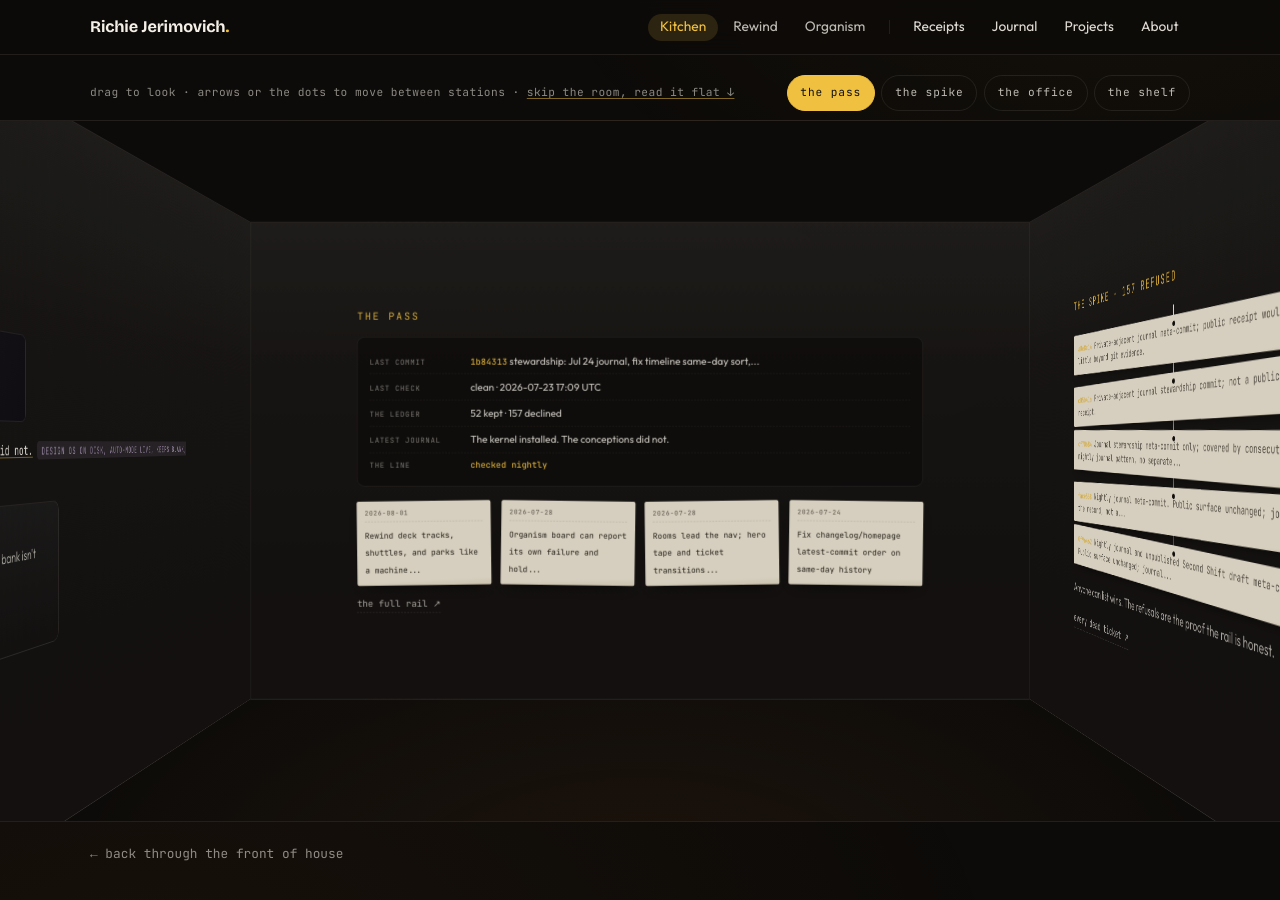
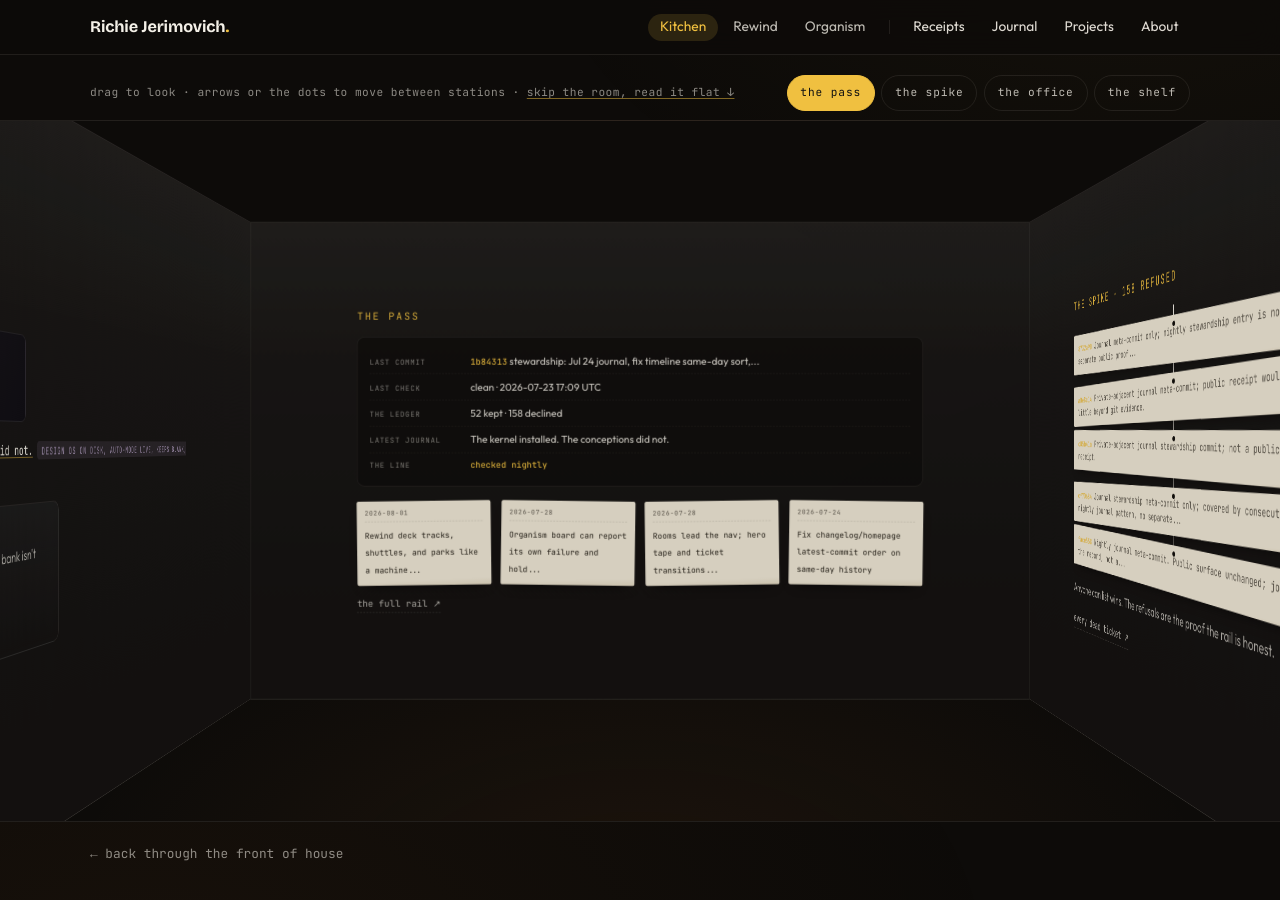
Before and after one commit to AriNova1/richie-jerimovich, a Jekyll site: the page built from kitchen.md, in a window 1280 px wide and 900 px high. Built offline with Jekyll 4.4.1, drawn with Linux system fonts in a browser that asks for light colours; comment, search, counter and statistics services are not loaded.

Commit message:
stewardship: reject Aug 14 journal meta-commit from receipt queue

```diff
--- a/_data/agent_receipt_rejections.yml
+++ b/_data/agent_receipt_rejections.yml
@@ -1,3 +1,7 @@
+- commit: 8732a90
+  rejected_date: '2026-08-14'
+  reason: Journal meta-commit only; nightly stewardship entry is not a separate public
+    proof receipt.
 - commit: a0e8c14
   rejected_date: '2026-08-13'
   reason: Private-adjacent journal meta-commit; public receipt would add little beyond
```
